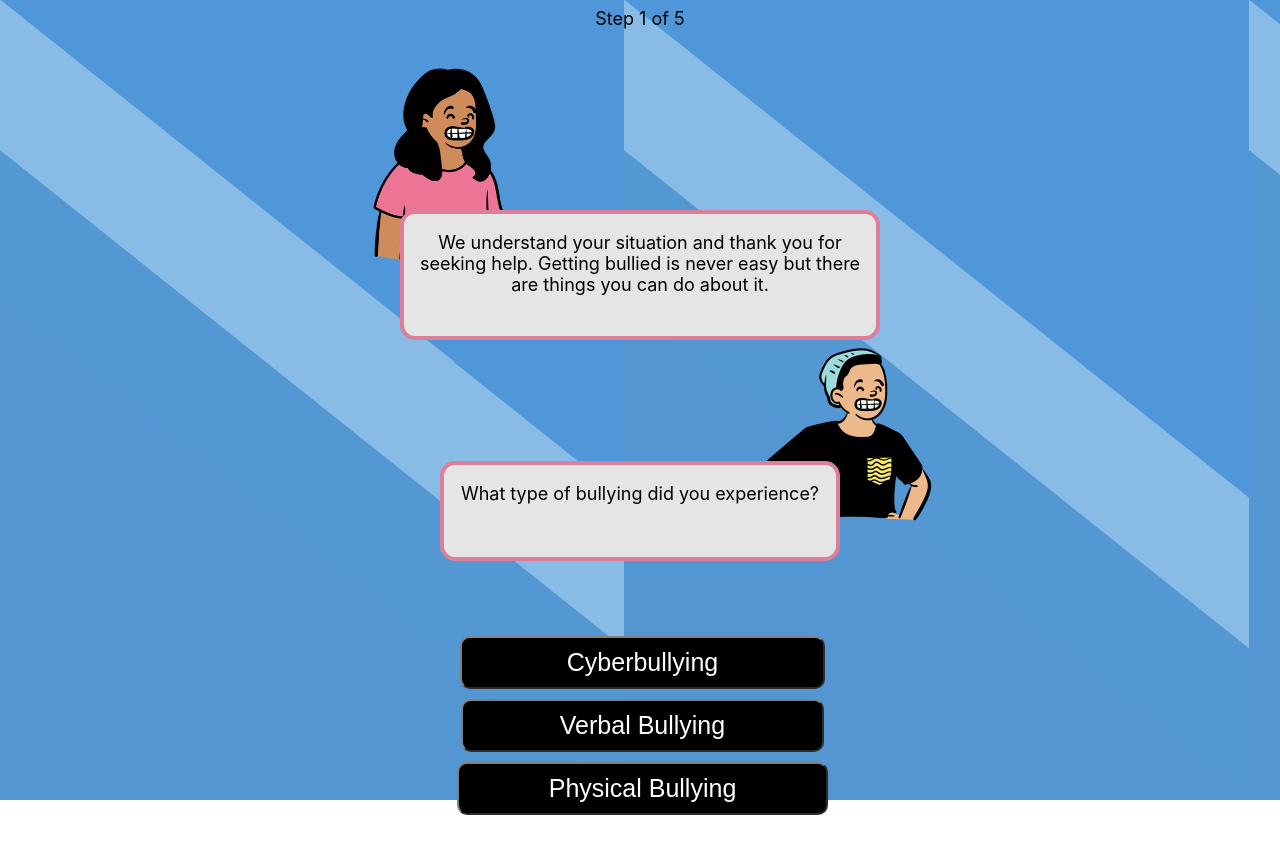
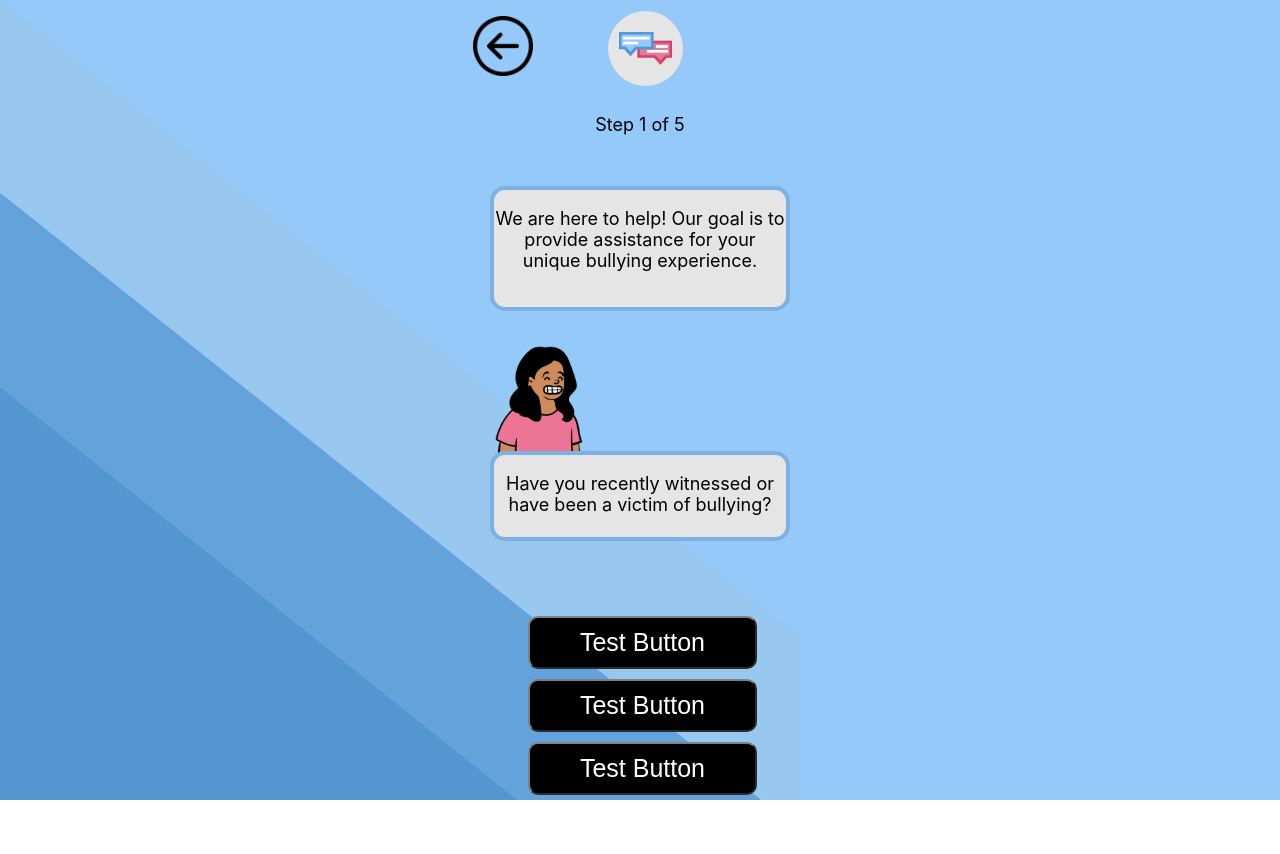
Before and after one commit to gurvirdhaliwal99/Bullytin-final, a Next.js app: page /victim in a window 1280 px wide. Shown: the top 854 px of the page. Built offline with nearby package versions, Linux system fonts and the light colour scheme.

Commit message:
3 main page layout positioning fix

```diff
--- a/comps/Backbutton/index.js
+++ b/comps/Backbutton/index.js
@@ -10,10 +10,9 @@
     background-size: 60px, 60px;
     height: 60px;
     width: 60px;
-    margin-bottom: 100px;
     position: relative;
-    right:200px;
-    top:50px;
+    left: -100px;
+    top: 5px;
 `;
 
 
--- a/comps/Step/index.js
+++ b/comps/Step/index.js
@@ -7,7 +7,8 @@
     text-align: center;
     height: 40px;
     width: 100px;
-    padding-bottom:70px;
+    position: relative;
+    top: -200px;
 `;
 
 const StepText = styled.p`
--- a/pages/victim.js
+++ b/pages/victim.js
@@ -16,14 +16,17 @@
   align-items:center;
   flex-direction: column;
   background-image: url("Blue_bg_Graphic.svg");
-  background-color:#5097D9;
+  background-repeat: no-repeat;
+  background-size: 100vh;
+  background-color:#95C9FA;
   height: 100vh;
 `;
 
 const Header = styled.div`
   display:flex;
-  justify-content:center;
-  align-items:center;
+  position: relative;
+  top: -10px;
+  left:0px;
   flex-direction: row;
 `;
 
@@ -32,6 +35,9 @@
   justify-content:center;
   align-items:center;
   flex-direction: column;
+  position: relative;
+  top: 200px;
+  left:0px;
 `;
 
 const Buttons = styled.div`
@@ -39,6 +45,8 @@
   justify-content:center;
   align-items:center;
   flex-direction: column;
+  position: relative;
+  top: 80px;
 `;
 
 export default function Home() {
@@ -51,17 +59,18 @@
 
       <Body>
         <Step></Step>
-        <AvatarW></AvatarW>
-        <Box text="We understand your situation and thank you for seeking help. Getting bullied is never easy but there are things you can do about it." height="130px" width="480px" bottom="50px" border="4px solid #DC7F9B"></Box>
-        <AvatarV bottom="100px"></AvatarV>
-        <Box text="What type of bullying did you experience?" height="100px" width="400px" bottom="170px" border="4px solid #DC7F9B"></Box>
+        <Box text="We are here to help! Our goal is to provide assistance for your unique bullying experience." height="125px" width="300px" bottom="150px"></Box>
+        <AvatarW height="140px" width="100px" bsize="100px" right="100px" bottom="170px"></AvatarW>
+        <Box text="Have you recently witnessed or have been a victim of bullying?" height="90px" width="300px" bottom="200px"></Box>
       </Body>
 
       <Buttons>
-        <Button text="Cyberbullying" color="white" padding="10px 105px" bottom="150px"></Button>
-        <Button text="Verbal Bullying" color="white" padding="10px 97px" bottom="150px"></Button>
-        <Button text="Physical Bullying" color="white" padding="10px 90px" bottom="150px"></Button>
+        <Button bottom="60px"></Button>
+        <Button bottom="60px"></Button>
+        <Button bottom="60px"></Button>
+
       </Buttons>
+
     </Container>
 
   )
```
Also changed, not shown: pages/bystander.js (+18 -10 lines).
